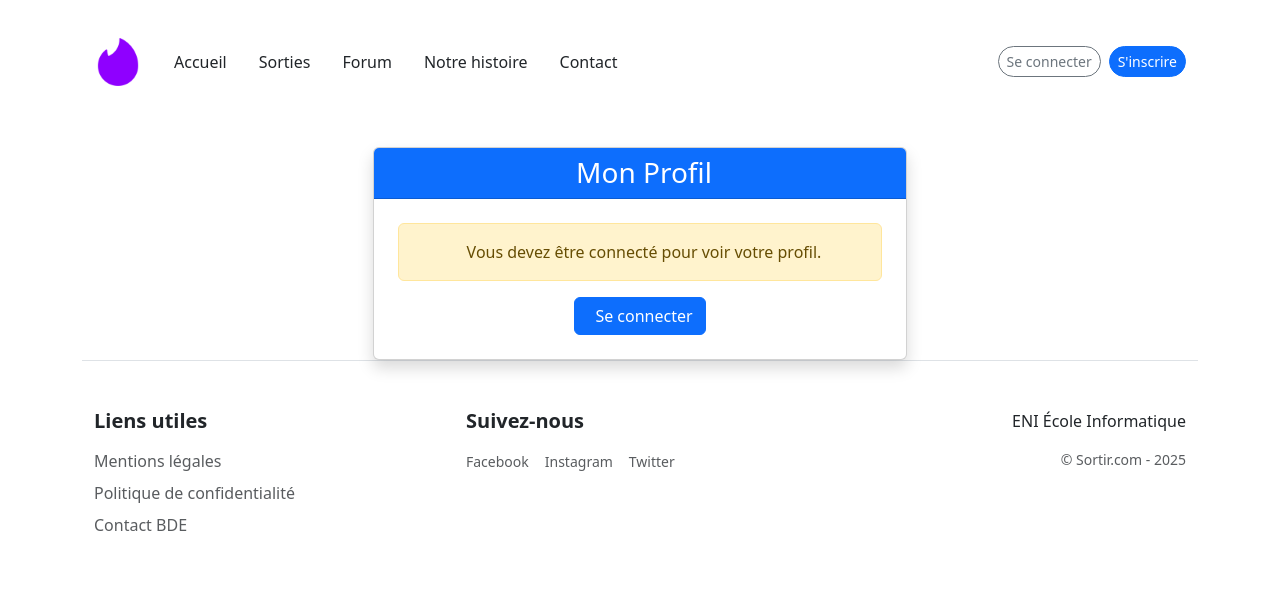
After one commit to matteorlt/Sortir, a Symfony app: template templates/utilisateur/profil.html.twig in a window 1280 px wide. The commit adds this page. Shown: the top 600 px of the page. Run offline with Twig, Linux system fonts and the light colour scheme; the template is opened without the code that fills it, so the values that code supplies are empty; some libraries are stand-ins or nearby versions.

Commit message:
Lien login dans header

```diff
--- a/templates/components/_header.html.twig
+++ b/templates/components/_header.html.twig
@@ -66,7 +66,7 @@
                 {% else %}
                     <!-- Utilisateur non connecté -->
                     <div class="d-flex gap-2">
-                        <a href="#" class="btn btn-outline-secondary btn-sm rounded-pill">
+                        <a href="{{ path('app_login') }}" class="btn btn-outline-secondary btn-sm rounded-pill">
                             Se connecter
                         </a>
                         <a href="{{ path('app_utilisateur_inscription') }}" class="btn btn-primary btn-sm rounded-pill">
--- /dev/null
+++ b/templates/utilisateur/profil.html.twig
@@ -0,0 +1,144 @@
+{% extends 'base.html.twig' %}
+
+{% block title %}Mon Profil{% endblock %}
+
+{% block body %}
+
+    {% include 'components/_header.html.twig' %}
+
+    <div class="container mt-5">
+        <div class="row justify-content-center">
+            <div class="col-md-8 col-lg-6">
+                <div class="card shadow">
+                    <div class="card-header bg-primary text-white text-center">
+                        <h1 class="h3 mb-0"><i class="fas fa-user me-2"></i>Mon Profil</h1>
+                    </div>
+
+                    <div class="card-body p-4">
+                        {% if app.user %}
+
+                            <!-- Photo de profil -->
+                            <div class="text-center mb-4">
+                                {% if app.user.photoFile %}
+                                    <img src="{{ asset('uploads/photos/' ~ app.user.photoFile) }}"
+                                         alt="Photo de profil"
+                                         class="rounded-circle border border-3 border-primary shadow"
+                                         style="width: 120px; height: 120px; object-fit: cover;">
+                                {% else %}
+                                    <div class="bg-secondary rounded-circle d-flex align-items-center justify-content-center mx-auto border border-3 border-primary"
+                                         style="width: 120px; height: 120px;">
+                                        <i class="fas fa-user fa-3x text-white"></i>
+                                    </div>
+                                {% endif %}
+                            </div>
+
+                            <!-- Informations personnelles -->
+                            <div class="mb-4">
+                                <label class="form-label fw-bold">Pseudo</label>
+                                <div class="form-control bg-light">{{ app.user.pseudo }}</div>
+                            </div>
+
+                            <div class="row mb-4">
+                                <div class="col-md-6 mb-3 mb-md-0">
+                                    <label class="form-label fw-bold">Nom</label>
+                                    <div class="form-control bg-light">{{ app.user.nom }}</div>
+                                </div>
+
+                                <div class="col-md-6">
+                                    <label class="form-label fw-bold">Prénom</label>
+                                    <div class="form-control bg-light">{{ app.user.prenom }}</div>
+                                </div>
+                            </div>
+
+                            <div class="row mb-4">
+                                <div class="col-md-6 mb-3 mb-md-0">
+                                    <label class="form-label fw-bold">Téléphone</label>
+                                    <div class="form-control bg-light">
+                                        {% if app.user.telephone %}
+                                            {{ app.user.telephone }}
+                                        {% else %}
+                                            <span class="text-muted fst-italic">Non renseigné</span>
+                                        {% endif %}
+                                    </div>
+                                </div>
+
+                                <div class="col-md-6">
+                                    <label class="form-label fw-bold">Email</label>
+                                    <div class="form-control bg-light">{{ app.user.mail }}</div>
+                                </div>
+                            </div>
+
+                            <div class="mb-4">
+                                <label class="form-label fw-bold">Campus</label>
+                                <div class="form-control bg-light">
+                                    <i class="fas fa-map-marker-alt text-primary me-2"></i>{{ app.user.campus.nom }}
+                                </div>
+                            </div>
+
+                            <!-- Informations de compte -->
+                            <div class="mb-4">
+                                <label class="form-label fw-bold">Membre depuis</label>
+                                <div class="form-control bg-light">
+                                    <i class="fas fa-calendar text-primary me-2"></i>
+                                    {{ app.user.dateCreation ? app.user.dateCreation|date('d/m/Y') : 'Date inconnue' }}
+                                </div>
+                            </div>
+
+                            <!-- Statistiques (optionnel) -->
+                            <div class="row mb-4">
+                                <div class="col-4 text-center">
+                                    <div class="card bg-light border-0">
+                                        <div class="card-body py-2">
+                                            <h5 class="text-primary mb-0">0</h5>
+                                            <small class="text-muted">Sorties créées</small>
+                                        </div>
+                                    </div>
+                                </div>
+                                <div class="col-4 text-center">
+                                    <div class="card bg-light border-0">
+                                        <div class="card-body py-2">
+                                            <h5 class="text-primary mb-0">0</h5>
+                                            <small class="text-muted">Participations</small>
+                                        </div>
+                                    </div>
+                                </div>
+                                <div class="col-4 text-center">
+                                    <div class="card bg-light border-0">
+                                        <div class="card-body py-2">
+                                            <h5 class="text-success mb-0">Actif</h5>
+                                            <small class="text-muted">Statut</small>
+                                        </div>
+                                    </div>
+                                </div>
+                            </div>
+
+                            <!-- Actions -->
+                            <div class="d-grid gap-2 d-md-flex justify-content-md-center">
+                                <a href="{{ path('app_utilisateur_edit_profil') }}" class="btn btn-primary btn-lg me-md-2">
+                                    <i class="fas fa-edit me-2"></i>Modifier mon profil
+                                </a>
+                                <a href="{{ path('app_utilisateur_change_password') }}" class="btn btn-outline-secondary btn-lg">
+                                    <i class="fas fa-key me-2"></i>Changer mot de passe
+                                </a>
+                            </div>
+
+                        {% else %}
+                            <div class="text-center">
+                                <div class="alert alert-warning">
+                                    <i class="fas fa-exclamation-triangle me-2"></i>
+                                    Vous devez être connecté pour voir votre profil.
+                                </div>
+                                <a href="{{ path('app_login') }}" class="btn btn-primary">
+                                    <i class="fas fa-sign-in-alt me-2"></i>Se connecter
+                                </a>
+                            </div>
+                        {% endif %}
+                    </div>
+                </div>
+            </div>
+        </div>
+    </div>
+
+    {% include 'components/_footer.html.twig' %}
+
+{% endblock %}
```
Also changed, not shown: src/Controller/UtilisateurController.php (+10 -0 lines).
